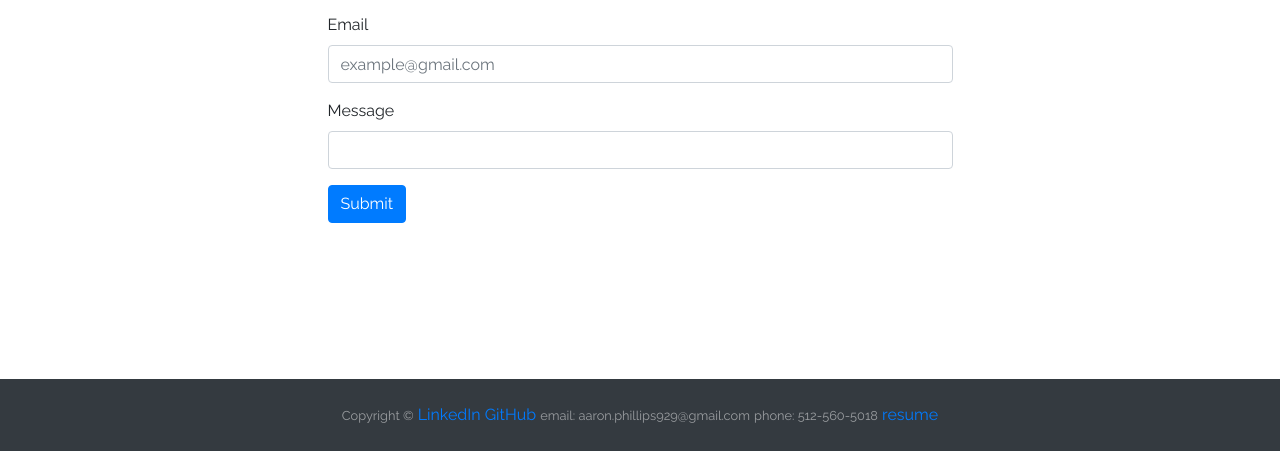
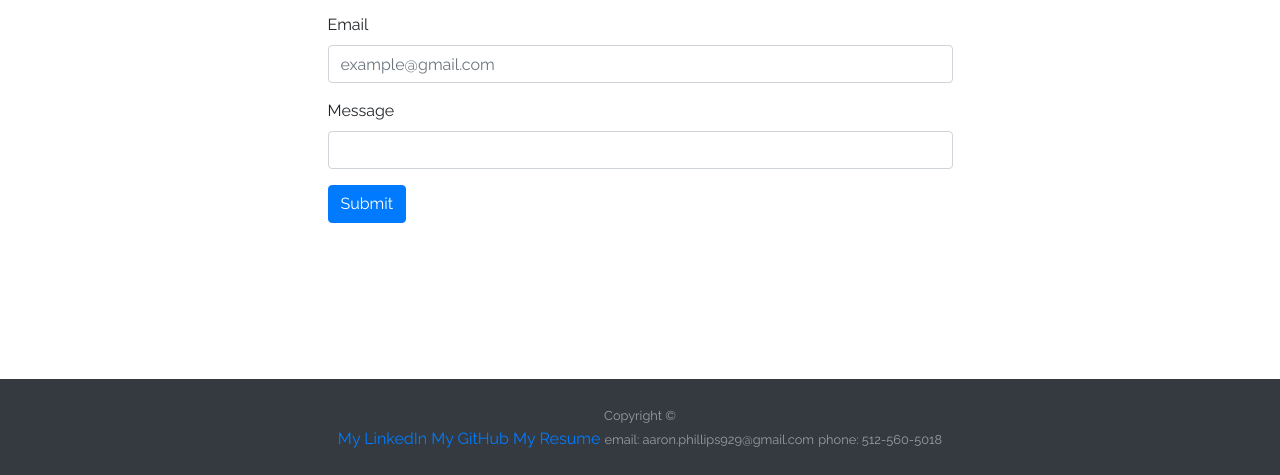
Before and after one commit to aaronphillips929/Bootstrap-Portfolio, a plain HTML site: page contact.html in a window 1280 px wide. Shown: the part 525-1000 px from the top of the page. Before the commit the page ends 976 px from the top, so only its background shows below. Drawn offline with nearby package versions, Linux system fonts and the light colour scheme; no server answers.

Commit message:
updated portfolio

```diff
--- a/contact.html
+++ b/contact.html
@@ -86,12 +86,12 @@
               </div>
               <footer id="sticky-footer" class="py-4 bg-dark text-white-50">
                   <div class="container text-center">
-                    <small>Copyright &copy;</small>
-                    <a href="https://www.linkedin.com/in/aaronphillips929/">LinkedIn</a>
-                    <a href="https://github.com/aaronphillips929">GitHub</a>
+                    <small>Copyright &copy;</small><br>
+                    <a href="https://www.linkedin.com/in/aaronphillips929/"> My LinkedIn</a>
+                    <a href="https://github.com/aaronphillips929">My GitHub</a>
+                    <a href="assets/AaronPhillipsResume.pdf">My Resume</a>
                     <small>email: aaron.phillips929@gmail.com</small>
                     <small>phone: 512-560-5018</small>
-                    <a href="assets/AaronPhillipsResume.pdf">resume</a>
                   </div>
                 </footer>
   <script src="assets/javascript/plugins.js"></script>
```
Also changed, not shown: index.html (+4 -4 lines), portfolio.html (+4 -4 lines).
